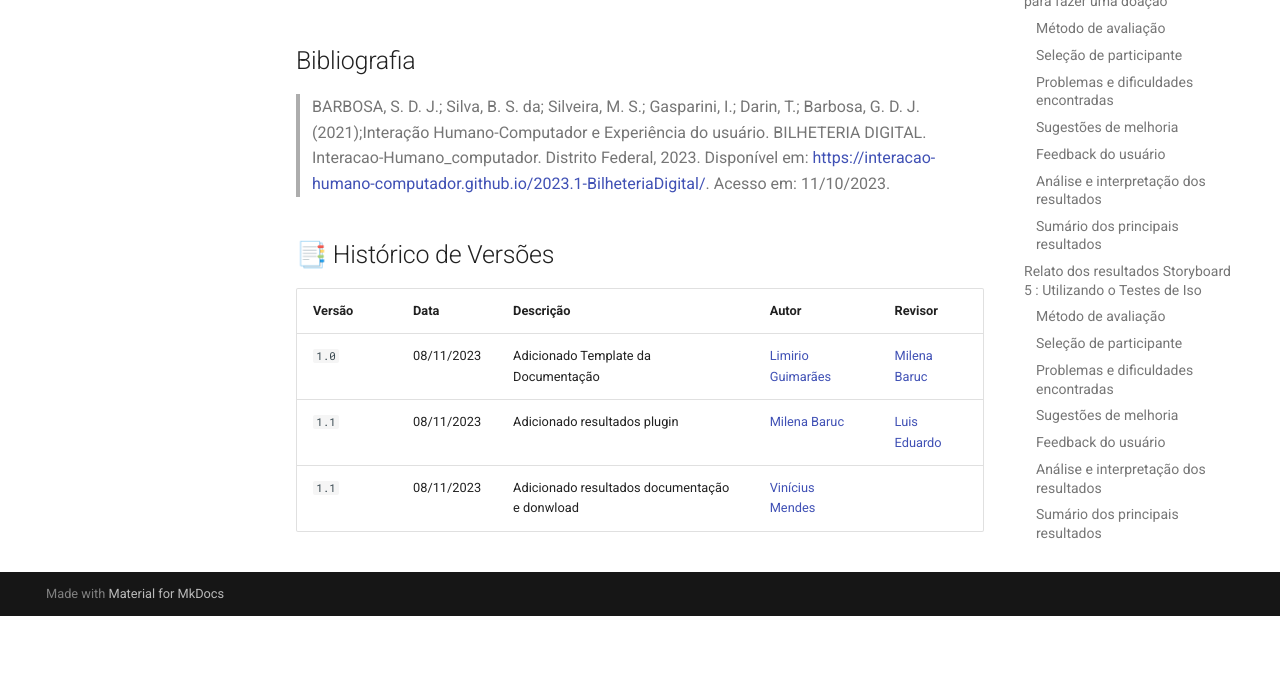
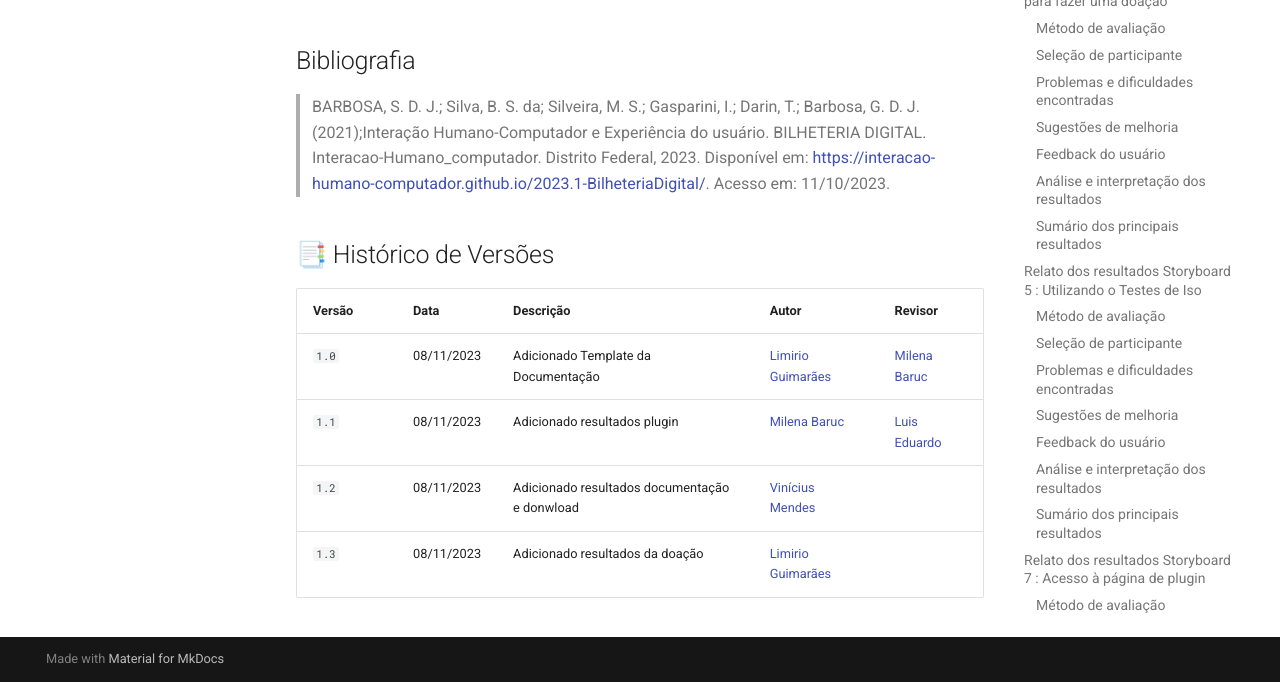
Before and after one commit to Interacao-Humano-Computador/2023.2-Ventoy, an MkDocs documentation site: the page built from docs/DAD/nivel1/storyboard/relatoDosResultados.md, in a window 1280 px wide and 900 px high, scrolled down 5718 px, cut to the strip 218-900 px from the top of the window. Built offline with MkDocs 1.6.1 and Material for MkDocs 9.7.7, drawn with Linux system fonts in a browser that asks for light colours; comment, search, counter and statistics services are not loaded; before the commit the page ends 6552 px from its top, so only the background shows below that.

Commit message:
Update relatoDosResultados.md

```diff
--- a/docs/DAD/nivel1/storyboard/relatoDosResultados.md
+++ b/docs/DAD/nivel1/storyboard/relatoDosResultados.md
@@ -311,4 +311,5 @@
 | ------ | ---------- | ----------------------------------------------- | -----------------------------------------------| ---------------------------------------------|
 | `1.0`  | 08/11/2023 | Adicionado Template da Documentação | [Limirio Guimarães](https://github.com/LimirioGuimaraes) | [Milena Baruc](https://github.com/MilenaBaruc) |
 | `1.1`  | 08/11/2023 | Adicionado resultados plugin | [Milena Baruc](https://github.com/MilenaBaruc) | [Luis Eduardo](https://github.com/LuisMiranda10) |
-| `1.1`  | 08/11/2023 | Adicionado resultados documentação e donwload | [Vinícius Mendes](https://github.com/yabamiah)|  |
+| `1.2`  | 08/11/2023 | Adicionado resultados documentação e donwload | [Vinícius Mendes](https://github.com/yabamiah)|  |
+| `1.3`  | 08/11/2023 | Adicionado resultados da doação | [Limirio Guimarães](https://github.com/LimirioGuimaraes)|  |
```
